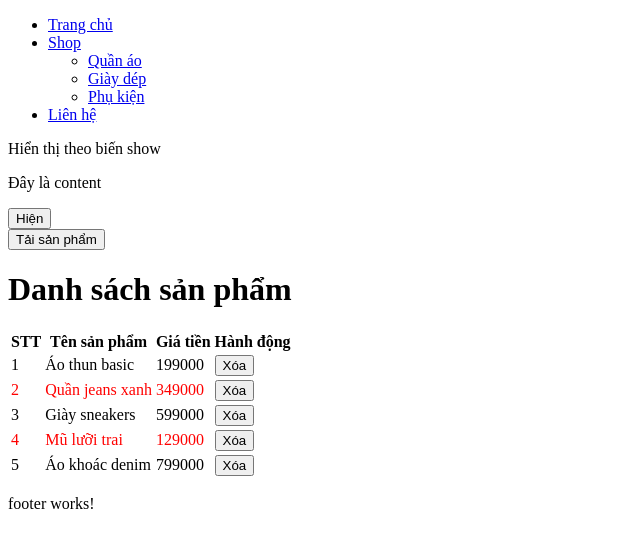
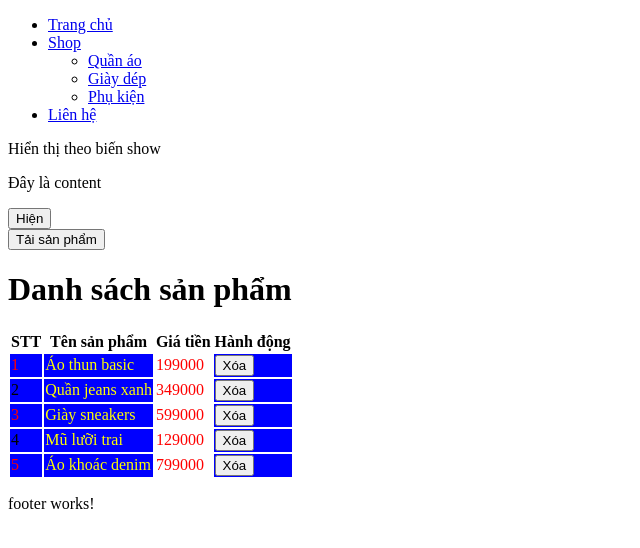
Before and after one commit to angocit/web208, an Angular app: page / in a window 1280 px wide. Both pictures are taken after a click on the button "Tải sản phẩm". Shown: the top 548 px of the page, without its empty margins (0-640 px from the left). Built offline with nearby package versions, Linux system fonts and the light colour scheme; data requests are answered from the project's data file.

Commit message:
b4:Thuộc tính element

```diff
--- a/src/app/app.html
+++ b/src/app/app.html
@@ -26,10 +26,10 @@
     </thead>
     <tbody>
         @for (product of products;track product.id;let i = $index;let even = $even){
-            <tr class="{{(!even)?'red':''}}">
+            <tr [class.red]="even" [style.background]="'blue'">
                 <td>{{i+1}}</td>
-                <td>{{product.name}}</td>
-                <td>{{product.price}}</td>
+                <td [style.color]="'yellow'">{{product.name}}</td>
+                <td [style]="{color:'red',background:'white'}">{{product.price}}</td>
                 <td><button (click)="handleDelete(product.id)">Xóa</button></td>
             </tr>
         }
```
